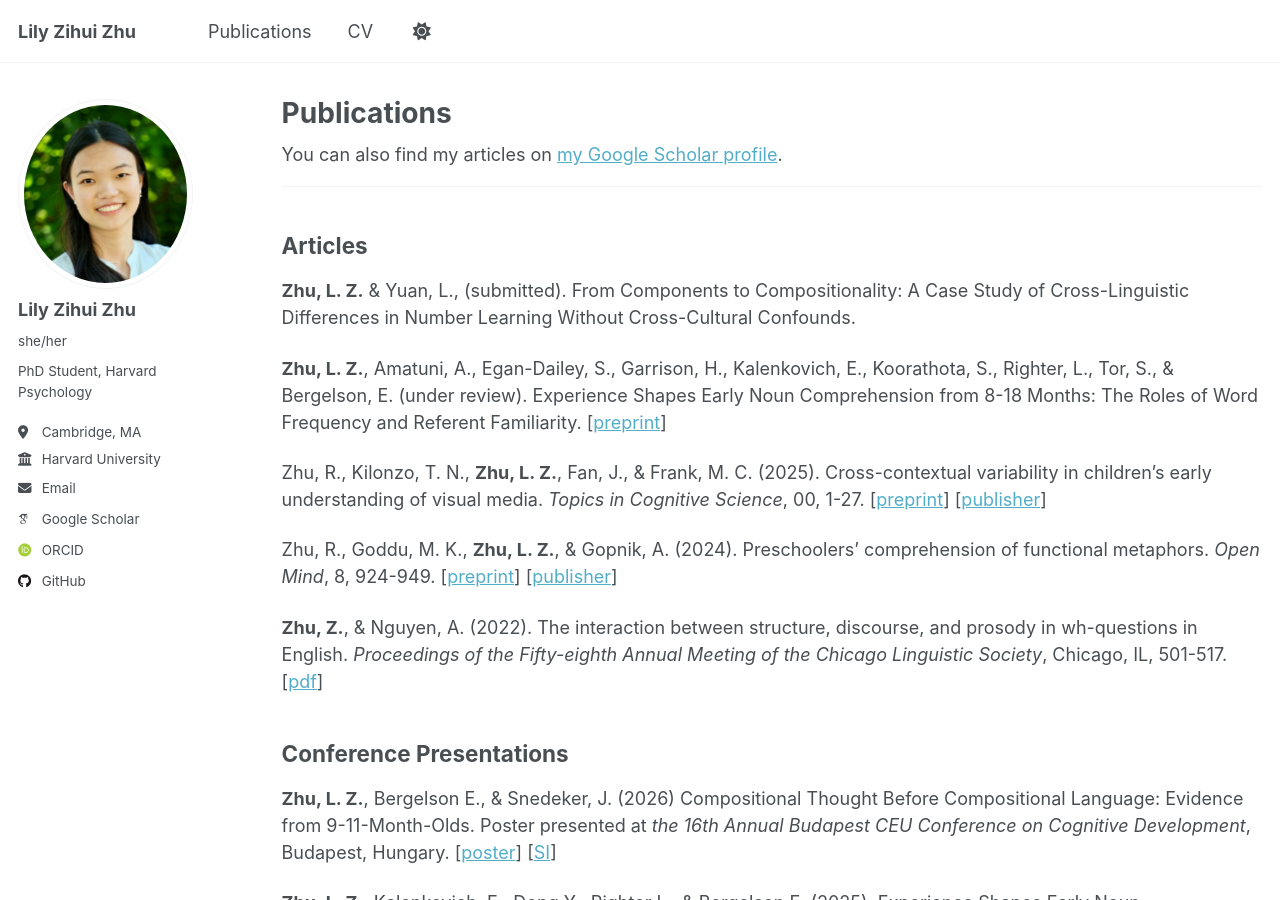
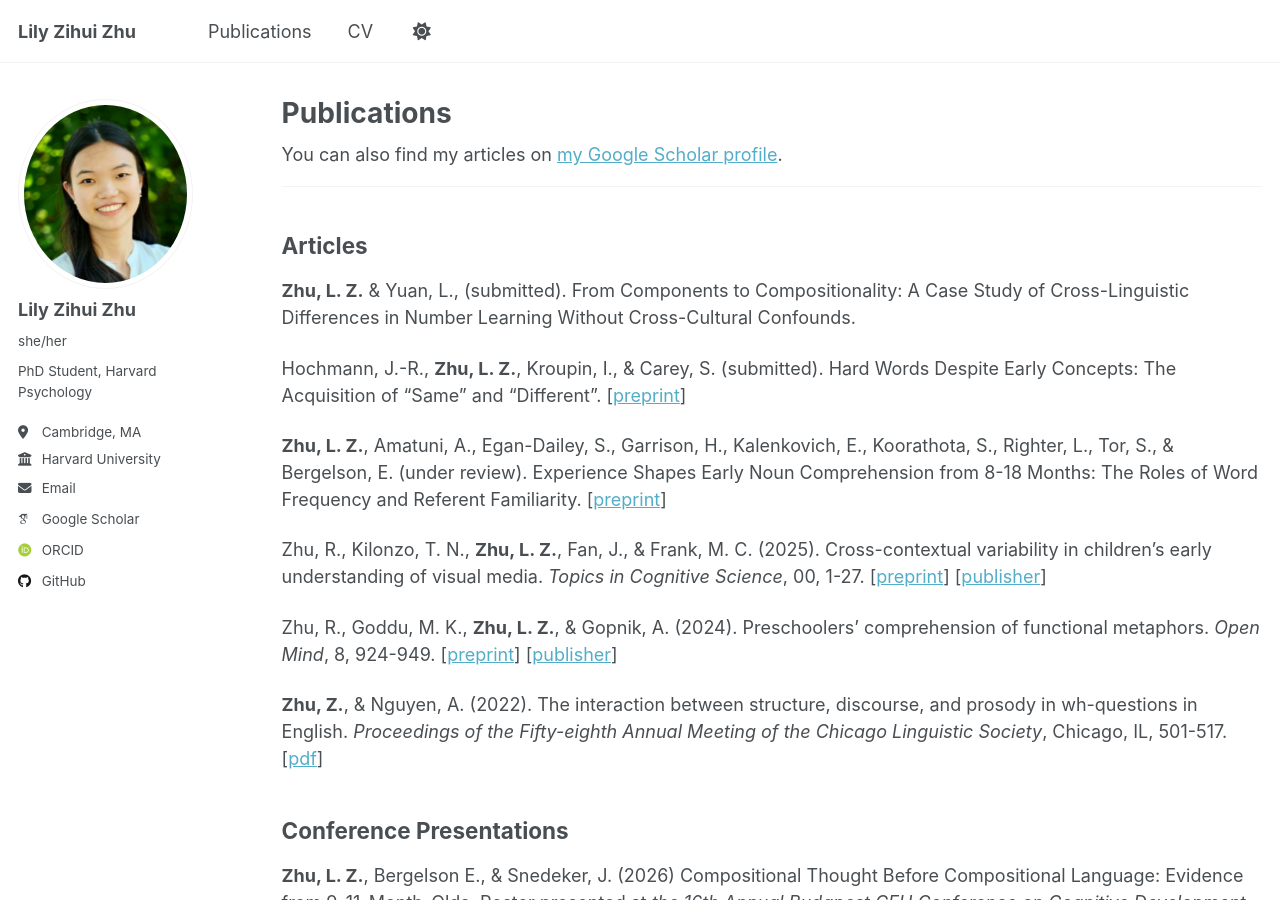
Before and after one commit to lilyzihuizhu/lilyzihuizhu.github.io, a Jekyll site: the page built from _pages/publications.md, in a window 1280 px wide and 900 px high. Built offline with Jekyll 4.4.1, drawn with Linux system fonts in a browser that asks for light colours; some web fonts are replaced.

Commit message:
same/diff word preprint

```diff
--- a/_pages/publications.md
+++ b/_pages/publications.md
@@ -17,6 +17,8 @@ author_profile: true
 
 **Zhu, L. Z.** & Yuan, L., (submitted). From Components to Compositionality: A Case Study of Cross-Linguistic Differences in Number Learning Without Cross-Cultural Confounds.
 
+Hochmann, J.-R., **Zhu, L. Z.**, Kroupin, I., & Carey, S. (submitted). Hard Words Despite Early Concepts: The Acquisition of "Same" and "Different". \[[preprint](https://doi.org/10.31234/osf.io/m4z3x_v1)\]
+
 **Zhu, L. Z.**, Amatuni, A., Egan-Dailey, S., Garrison, H., Kalenkovich, E., Koorathota, S., Righter, L., Tor, S., & Bergelson, E. (under review). Experience Shapes Early Noun Comprehension from 8-18 Months: The Roles of Word Frequency and Referent Familiarity. \[[preprint](https://doi.org/10.31234/osf.io/zchbj_v1)\]
 
 Zhu, R., Kilonzo, T. N., **Zhu, L. Z.**, Fan, J., & Frank, M. C. (2025). Cross-contextual variability in children's early understanding of visual media. *Topics in Cognitive Science*, 00, 1-27. \[[preprint](https://osf.io/preprints/psyarxiv/79xh5_v1)\] \[[publisher](https://doi.org/10.1111/tops.70034)\]
```
